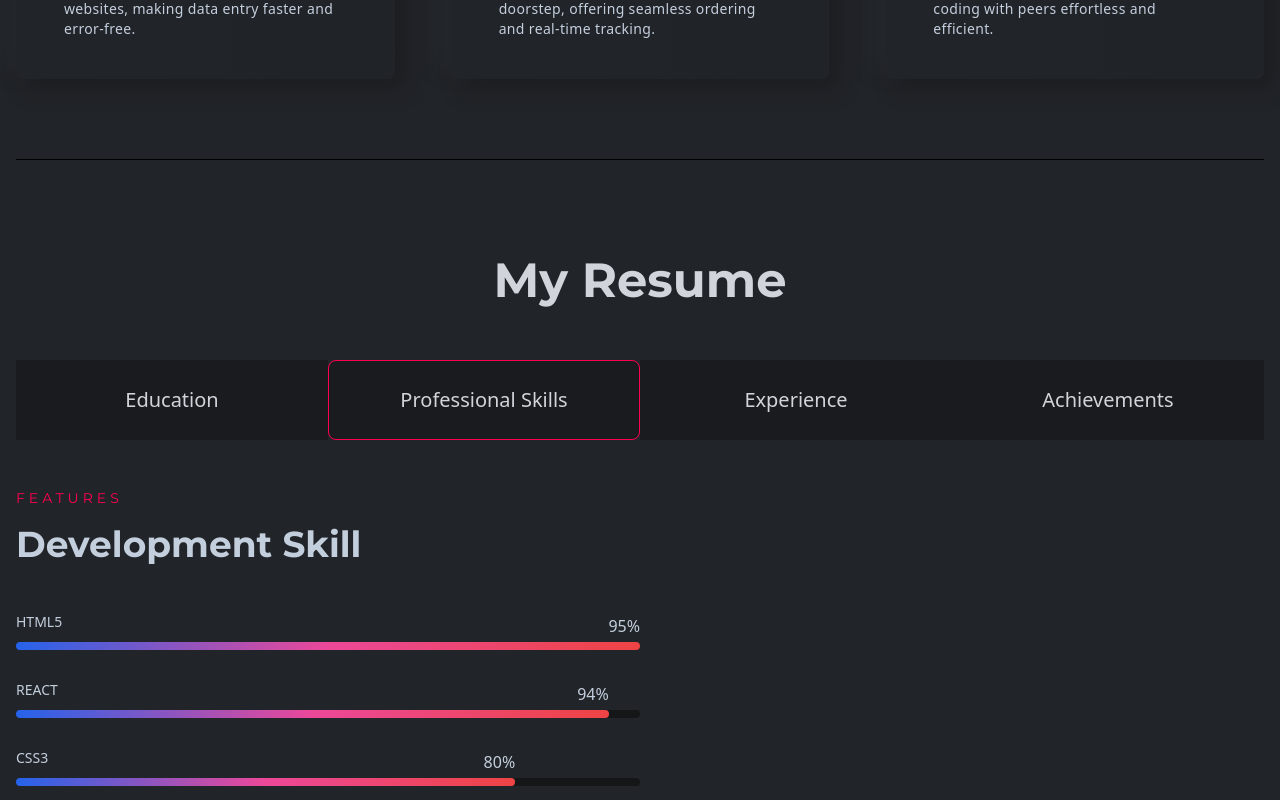
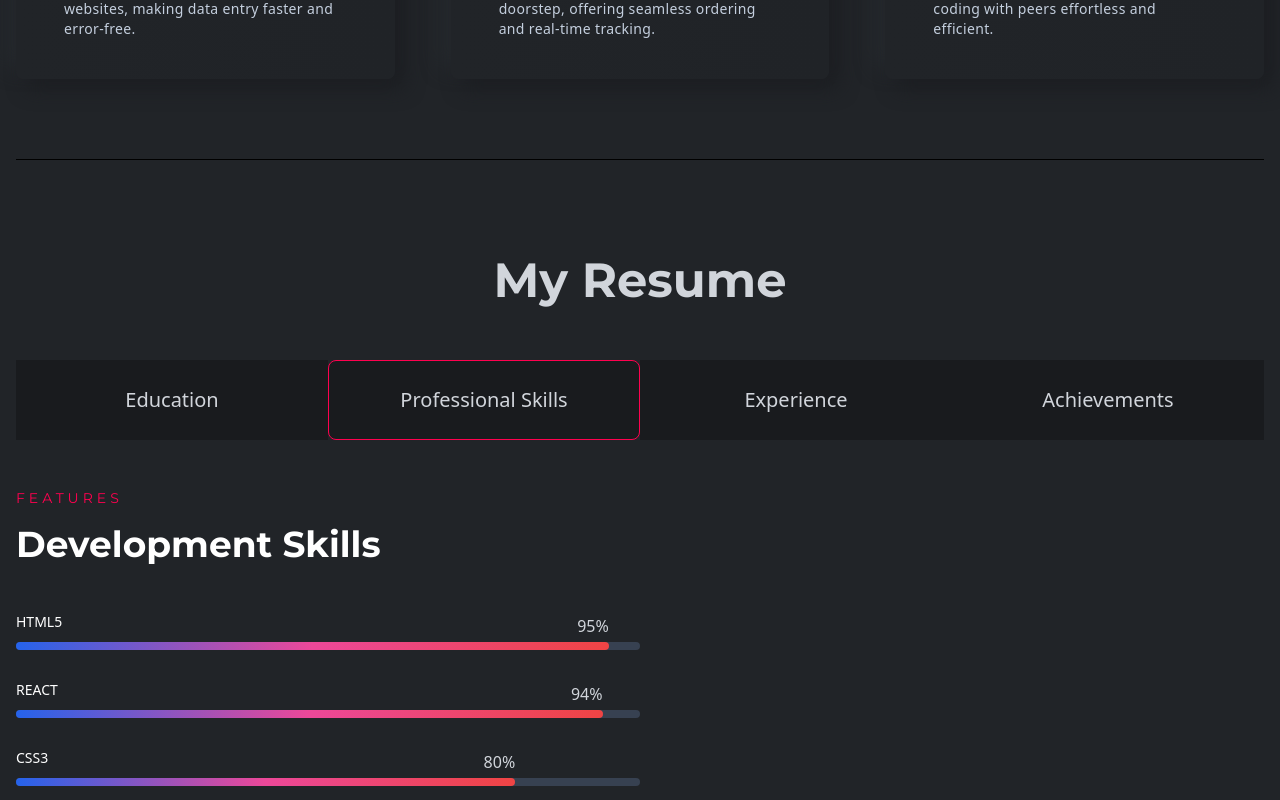
Before and after one commit to Soham271/Portfolio, a React (Create React App) app in the folder Frontend/: page / in a window 1280 px wide. Both pictures are taken after a click on the item "Professional Skills". Shown: the part 2231-3031 px from the top of the page. Built offline with nearby package versions, Linux system fonts and the light colour scheme.

Commit message:
Update Skills.js

```diff
--- a/Frontend/src/components/resume/Skills.js
+++ b/Frontend/src/components/resume/Skills.js
@@ -2,124 +2,54 @@ import React from "react";
 import { motion } from "framer-motion";
 
 const Skills = () => {
+  const skills = [
+    { name: "HTML5", level: 95 },
+    { name: "React", level: 94 },
+    { name: "CSS3", level: 80 },
+    { name: "JavaScript", level: 75 },
+    { name: "MongoDB", level: 90 },
+    { name: "Tailwind", level: 90 },
+    { name: "Node.js", level: 93 },
+    { name: "Express.js", level: 85 },
+  ];
+
   return (
     <motion.div
       initial={{ opacity: 0 }}
-      animate={{ opacity: 1, transition: { duration: 0.5 } }}
-      className="w-full flex flex-col lgl:flex-row gap-10 lgl:gap-20"
+      animate={{ opacity: 1 }}
+      transition={{ duration: 0.5 }}
+      className="w-full flex flex-col lg:flex-row gap-10 lg:gap-20"
     >
-      <div className="w-full lgl:w-1/2">
+      <div className="w-full lg:w-1/2">
         <div className="py-12 font-titleFont flex flex-col gap-4">
           <p className="text-sm text-designColor tracking-[4px] uppercase">
             Features
           </p>
-          <h2 className="text-3xl md:text-4xl font-bold">Development Skill</h2>
+          <h2 className="text-3xl md:text-4xl font-bold text-white">
+            Development Skills
+          </h2>
         </div>
         <div className="flex flex-col gap-6">
-          <div className="overflow-x-hidden">
-            <p className="text-sm uppercase font-medium">HTML5</p>
-            <span className="w-full h-2 bgOpacity rounded-md inline-flex mt-2">
+          {skills.map((skill, index) => (
+            <div key={skill.name} className="overflow-x-hidden">
+              <p className="text-sm uppercase font-medium text-white">
+                {skill.name}
+              </p>
+              <span className="w-full h-2 bg-gray-700 rounded-md inline-flex mt-2">
                 <motion.span
                   initial={{ x: "-100%", opacity: 0 }}
                   animate={{ x: 0, opacity: 1 }}
-                transition={{ duration: 0.5, delay: 0.5 }}
-                className="w-full h-full bg-gradient-to-r from-blue-600 via-pink-500 to-red-500 rounded-md relative"
+                  transition={{ duration: 0.5, delay: 0.1 * index }}
+                  className={`h-full bg-gradient-to-r from-blue-600 via-pink-500 to-red-500 rounded-md relative`}
+                  style={{ width: `${skill.level}%` }}
                 >
-                <span className="absolute -top-7 right-0">95%</span>
+                  <span className="absolute -top-7 right-0 text-gray-300">
+                    {skill.level}%
+                  </span>
                 </motion.span>
               </span>
             </div>
-          <div className="overflow-x-hidden">
-            <p className="text-sm uppercase font-medium">React</p>
-            <span className="w-full h-2 bgOpacity rounded-md inline-flex mt-2">
-              <motion.span
-                initial={{ x: "-100%", opacity: 0 }}
-                animate={{ x: 0, opacity: 1 }}
-                transition={{ duration: 0.5, delay: 0.5 }}
-                className="w-[95%] h-full bg-gradient-to-r from-blue-600 via-pink-500 to-red-500 rounded-md relative"
-              >
-                <span className="absolute -top-7 right-0">94%</span>
-              </motion.span>
-            </span>
-          </div>
-          <div className="overflow-x-hidden">
-            <p className="text-sm uppercase font-medium">CSS3</p>
-            <span className="w-full h-2 bgOpacity rounded-md inline-flex mt-2">
-              <motion.span
-                initial={{ x: "-100%", opacity: 0 }}
-                animate={{ x: 0, opacity: 1 }}
-                transition={{ duration: 0.5, delay: 0.5 }}
-                className="w-[80%] h-full bg-gradient-to-r from-blue-600 via-pink-500 to-red-500 rounded-md relative"
-              >
-                <span className="absolute -top-7 right-0">80%</span>
-              </motion.span>
-            </span>
-          </div>
-          <div className="overflow-x-hidden">
-            <p className="text-sm uppercase font-medium">JAVASCRIPT</p>
-            <span className="w-full h-2 bgOpacity rounded-md inline-flex mt-2">
-              <motion.span
-                initial={{ x: "-100%", opacity: 0 }}
-                animate={{ x: 0, opacity: 1 }}
-                transition={{ duration: 0.5, delay: 0.5 }}
-                className="w-[75%] h-full bg-gradient-to-r from-blue-600 via-pink-500 to-red-500 rounded-md relative"
-              >
-                <span className="absolute -top-7 right-0">75%</span>
-              </motion.span>
-            </span>
-          </div>
-          <div className="overflow-x-hidden">
-            <p className="text-sm uppercase font-medium">MongoDB</p>
-            <span className="w-full h-2 bgOpacity rounded-md inline-flex mt-2">
-              <motion.span
-                initial={{ x: "-100%", opacity: 0 }}
-                animate={{ x: 0, opacity: 1 }}
-                transition={{ duration: 0.5, delay: 0.5 }}
-                className="w-[90%] h-full bg-gradient-to-r from-blue-600 via-pink-500 to-red-500 rounded-md relative"
-              >
-                <span className="absolute -top-7 right-0">90%</span>
-              </motion.span>
-            </span>
-          </div>
-          <div className="overflow-x-hidden">
-            <p className="text-sm uppercase font-medium">Tailwind</p>
-            <span className="w-full h-2 bgOpacity rounded-md inline-flex mt-2">
-              <motion.span
-                initial={{ x: "-100%", opacity: 0 }}
-                animate={{ x: 0, opacity: 1 }}
-                transition={{ duration: 0.5, delay: 0.5 }}
-                className="w-[90%] h-full bg-gradient-to-r from-blue-600 via-pink-500 to-red-500 rounded-md relative"
-              >
-                <span className="absolute -top-7 right-0">90%</span>
-              </motion.span>
-            </span>
-          </div>
-          <div className="overflow-x-hidden">
-            <p className="text-sm uppercase font-medium">Nodejs</p>
-            <span className="w-full h-2 bgOpacity rounded-md inline-flex mt-2">
-              <motion.span
-                initial={{ x: "-100%", opacity: 0 }}
-                animate={{ x: 0, opacity: 1 }}
-                transition={{ duration: 0.5, delay: 0.9 }}
-                className="w-[80%] h-full bg-gradient-to-r from-blue-600 via-pink-500 to-red-500 rounded-md relative"
-              >
-                <span className="absolute -top-7 right-0">93%</span>
-              </motion.span>
-            </span>
-          </div>
-          <div className="overflow-x-hidden">
-            <p className="text-sm uppercase font-medium">Expressjs</p>
-            <span className="w-full h-2 bgOpacity rounded-md inline-flex mt-2">
-              <motion.span
-                initial={{ x: "-100%", opacity: 0 }}
-                animate={{ x: 0, opacity: 1 }}
-                transition={{ duration: 0.5, delay: 0.5 }}
-                className="w-[80%] h-full bg-gradient-to-r from-blue-600 via-pink-500 to-red-500 rounded-md relative"
-              >
-                <span className="absolute -top-7 right-0">85%</span>
-              </motion.span>
-            </span>
-          </div>
+          ))}
         </div>
       </div>
     </motion.div>
```
Lines whose indentation alone changed are shown as unchanged.
